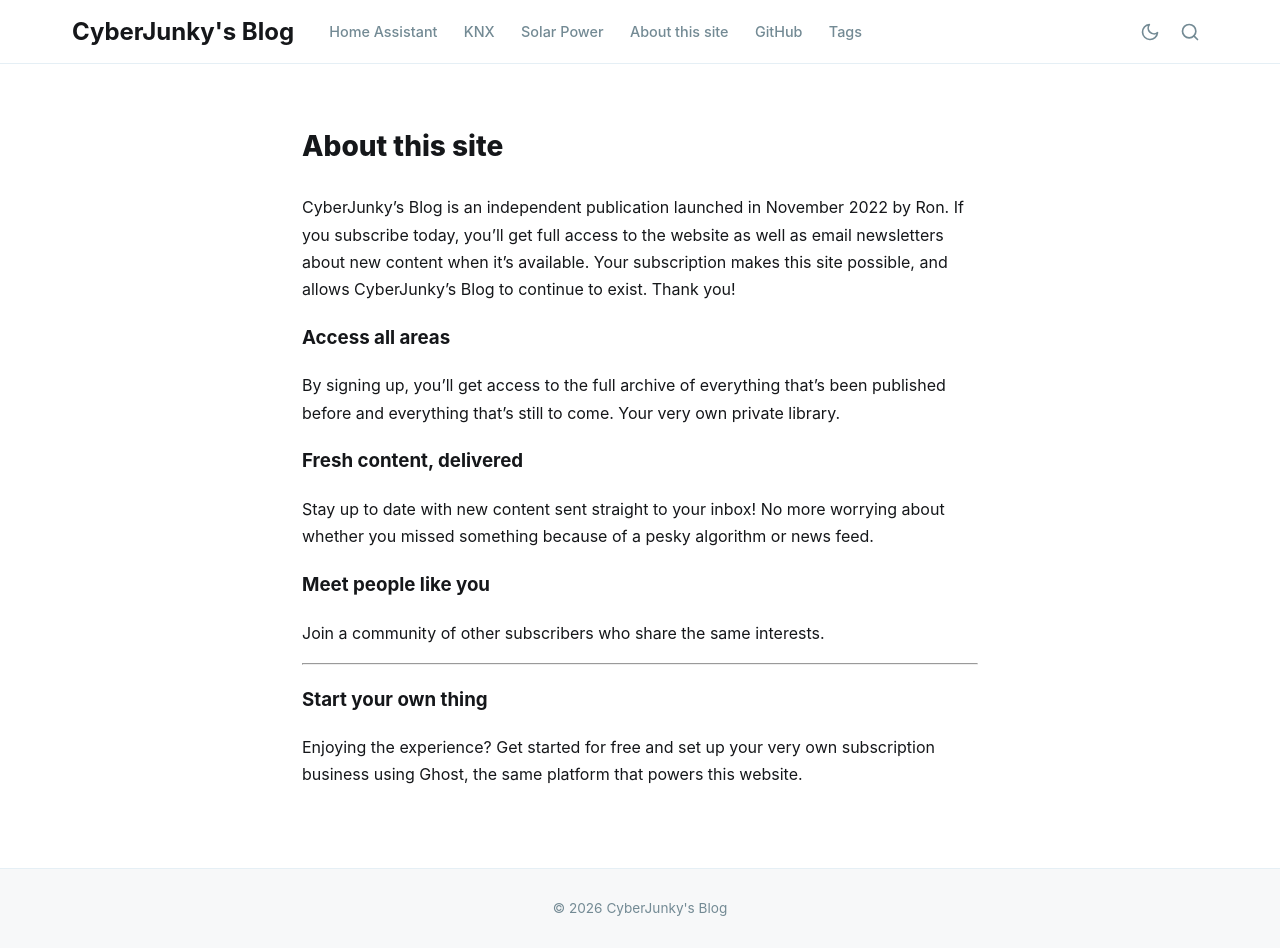
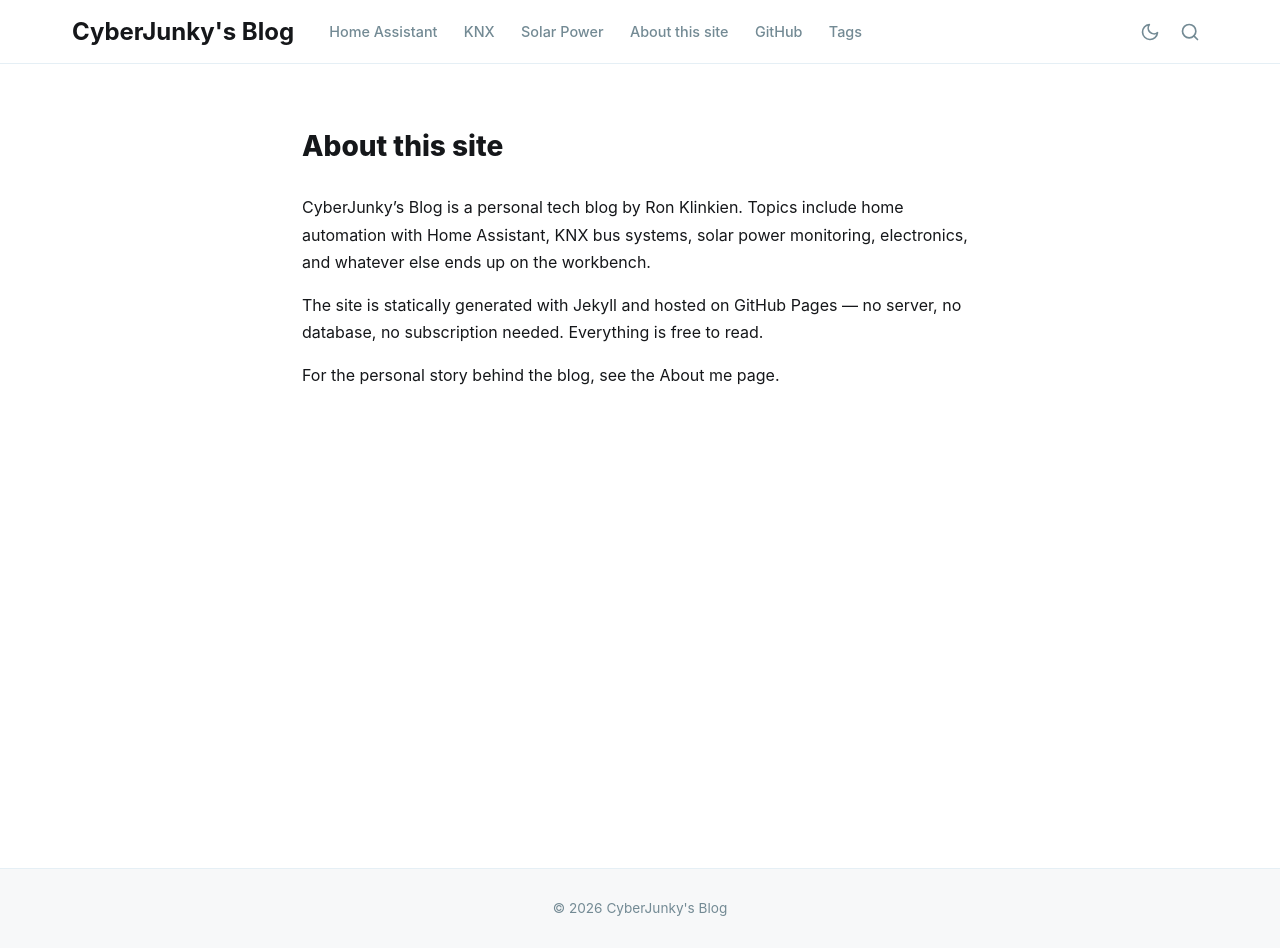
Before and after one commit to cyberjunky/cyberjunky.github.io, a Jekyll site: the page built from _pages/about-2.md, in a window 1280 px wide and 948 px high. Built offline with Jekyll 4.4.1, drawn with Linux system fonts in a browser that asks for light colours.

Commit message:
Rewrite about pages: remove Ghost subscription copy, site now on Jekyll

```diff
--- a/_pages/about-2.md
+++ b/_pages/about-2.md
@@ -2,44 +2,13 @@
 layout: page
 title: About this site
 slug: about-2
-status: published
-date: 2022-11-10 17:16:15 +0000
 permalink: /about-2/
 author: Ron
-excerpt: 'CyberJunky''s Blog is an independent publication launched in November 2022
-  by Ron. If you subscribe today, you''ll get full access to the website as well as
-  email newsletters about new content when it''s available. Your subscription makes
-  this site possible, and allows CyberJunky''s Blog to continue to exist. Thank you!
-
-
-
-  Access all areas
-
-
-  By signing up, you''ll get access to the full archive of everything that''s been
-  published before and everything that''s still to come. Your very own private library'
-ghost_id: 65cc82d8e7fddf00012feb65
-ghost_url: https://cyberjunky.nl/about-2/
+excerpt: "CyberJunky's Blog is a personal tech blog by Ron Klinkien covering home automation, KNX, solar power, and anything else that lands on the workbench."
 ---
 
-{% raw %}
-CyberJunky's Blog is an independent publication launched in November 2022 by Ron. If you subscribe today, you'll get full access to the website as well as email newsletters about new content when it's available. Your subscription makes this site possible, and allows CyberJunky's Blog to continue to exist. Thank you!
+CyberJunky's Blog is a personal tech blog by Ron Klinkien. Topics include home automation with Home Assistant, KNX bus systems, solar power monitoring, electronics, and whatever else ends up on the workbench.
 
-### Access all areas
+The site is statically generated with [Jekyll](https://jekyllrb.com/) and hosted on [GitHub Pages](https://pages.github.com/) — no server, no database, no subscription needed. Everything is free to read.
 
-By signing up, you'll get access to the full archive of everything that's been published before and everything that's still to come. Your very own private library.
-
-### Fresh content, delivered
-
-Stay up to date with new content sent straight to your inbox! No more worrying about whether you missed something because of a pesky algorithm or news feed.
-
-### Meet people like you
-
-Join a community of other subscribers who share the same interests.
-
----
-
-### Start your own thing
-
-Enjoying the experience? Get started for free and set up your very own subscription business using [Ghost](https://ghost.org), the same platform that powers this website.
-{% endraw %}
+For the personal story behind the blog, see the [About me](/about-me/) page.
```
Also changed, not shown: _pages/about.md (+4 -34 lines).
